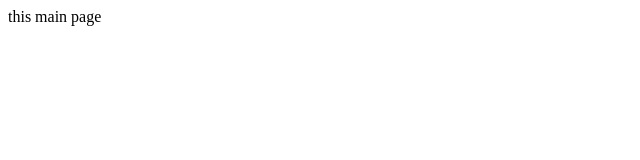
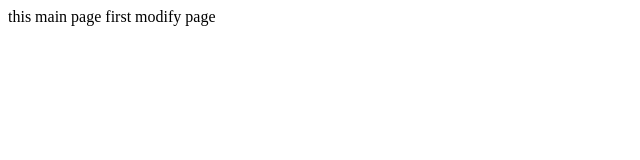
Before and after one commit to yuly/helllo, a plain HTML site: page index.html in a window 1280 px wide. Shown: the whole page, without its empty margins (0-640 px from the left). Drawn offline with Linux system fonts and the light colour scheme.

Commit message:
pages modify for index.html

```diff
--- a/index.html
+++ b/index.html
@@ -4,5 +4,6 @@
 </head>
 <body>
   this main page
+  first modify page
 </body>
 </html>
```
